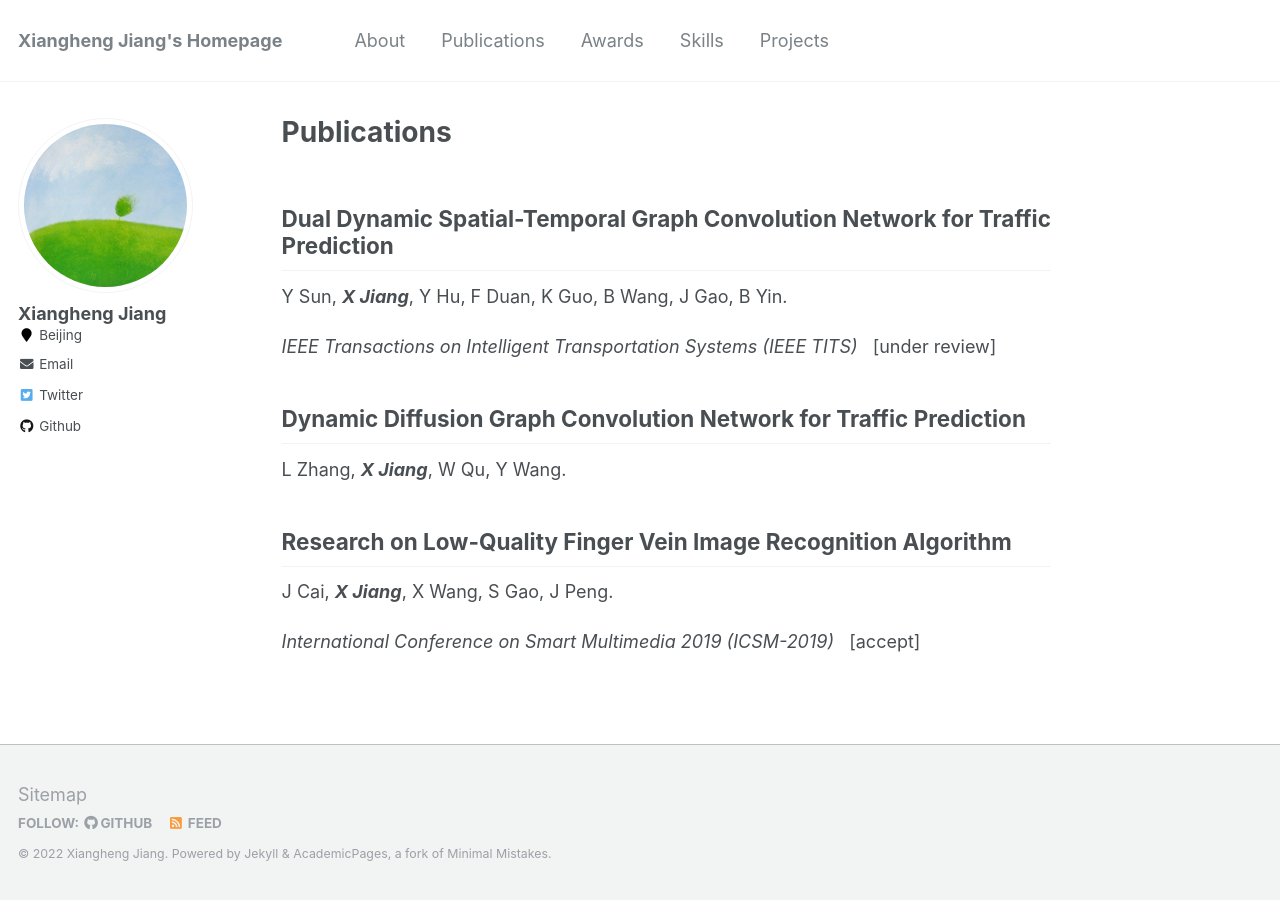
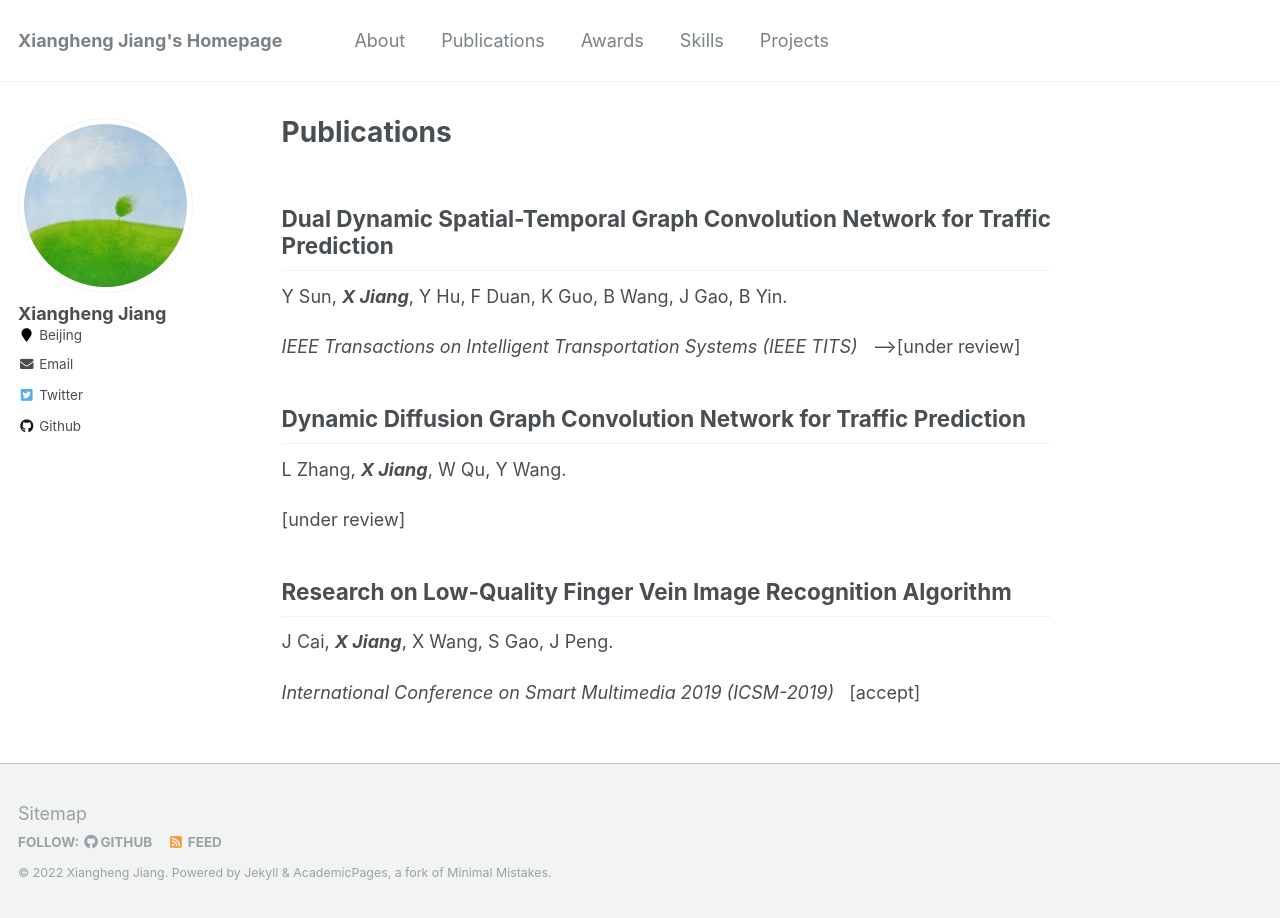
Before and after one commit to j1o2h3n/j1o2h3n.github.io, a Jekyll site: the page built from _pages/publications.md, in a window 1280 px wide. Built offline with Jekyll 4.4.1, drawn with Linux system fonts in a browser that asks for light colours.

Commit message:
Update publications.md

```diff
--- a/_pages/publications.md
+++ b/_pages/publications.md
@@ -8,14 +8,14 @@ author_profile: true
 
 Y Sun, _**X Jiang**_, Y Hu, F Duan, K Guo, B Wang, J Gao, B Yin.
 
-_IEEE Transactions on Intelligent Transportation Systems  (IEEE TITS)_ &nbsp; \[under review]
+_IEEE Transactions on Intelligent Transportation Systems  (IEEE TITS)_ &nbsp; -->\[under review]
 
 
 ## **Dynamic Diffusion Graph Convolution Network for Traffic Prediction**
 
 L Zhang, _**X Jiang**_, W Qu, Y Wang.
 
-<!-- _The 30th ACM International Conference on Information and Knowledge Management  (CIKM-2021)_ &nbsp; \[under review] -->
+<!-- _The 30th ACM International Conference on Information and Knowledge Management  (CIKM-2021)_ &nbsp; -->\[under review]
 
 
 ## **Research on Low-Quality Finger Vein Image Recognition Algorithm**
```
